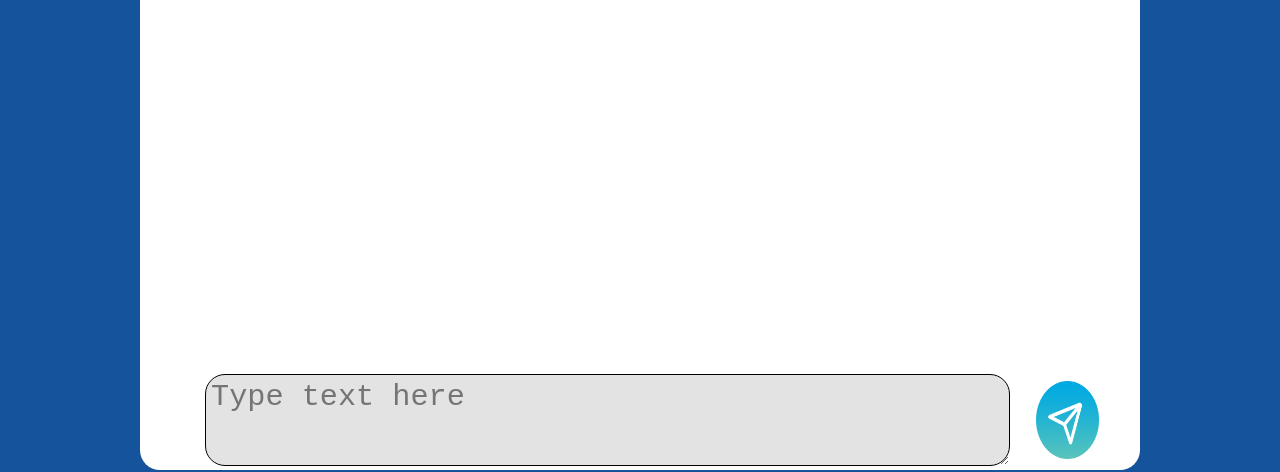
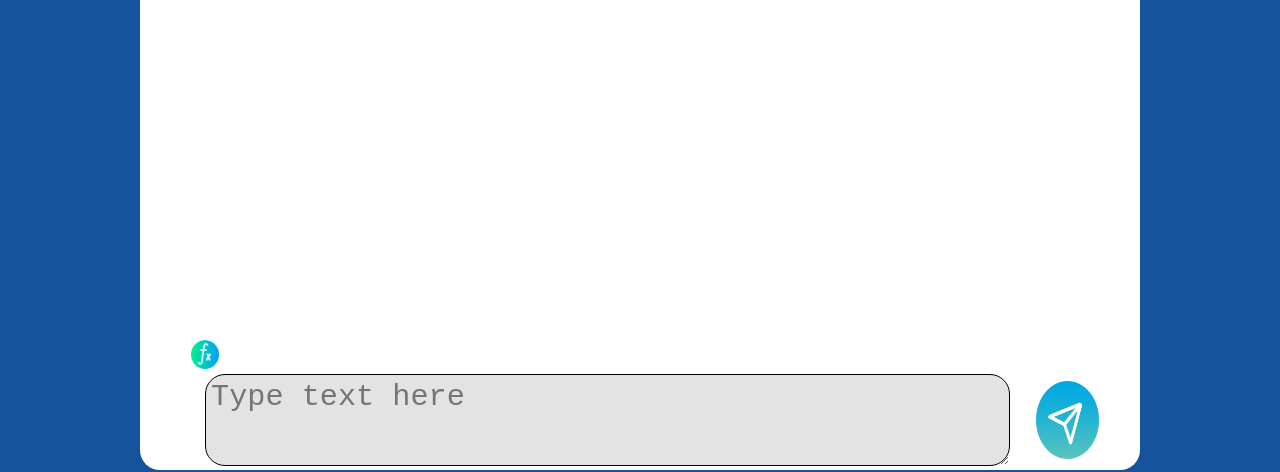
Before and after one commit to Jpatel1103/CS4485-Virtual-TA-, an Angular app: page / in a window 1280 px wide. Both pictures are taken after a click on the button 1190 px from the left and 740 px from the top of the page. Shown: the part 230-702 px from the top of the page. Built offline with nearby package versions, Linux system fonts and the light colour scheme.

Commit message:
commit on 'master'

```diff
--- a/src/app/app.component.css
+++ b/src/app/app.component.css
@@ -25,13 +25,6 @@
     overflow: hidden;
 
   }
-  /*.list-messages{
-    margin-top: 10px;
-    height: 350px;
-    position: relative;
-    overflow-y: auto;
-  }*/
-
   .upper-border{
     border-radius:15px 15px 0px 0px;
     padding: 20px;
@@ -135,23 +128,24 @@
     top: 340px;
   }
 
-.dropup
-{
-  display: none;
-  position: absolute;
-  bottom: 50px;
-  background-color: #f1f1f1;
-  min-width: 160px;
+  .dropup
+  {
+  display: hidden;
+  position:absolute;
+  min-width: 100px;
+  background-color: #efefef;
+  margin-left: 30px;
   box-shadow: 0px 8px 16px 0px rgba(0,0,0,0.2);
   z-index: 1;
-}
+  }
 
   .eqclick
   {
-      background-color: black;
       border: none;
+      background-color: white;
       width: 30px;
       height: 30px;
+      padding: 0px;
       position: absolute;
       border-radius: 50%;
       bottom: 0px;
@@ -160,17 +154,13 @@
       cursor:pointer;
   }
 
-  .eqclick:hover .dropup{
-    display:block;
-  }
    .eqclick img
    {
-       width: 100%;
-       height: 100%;
+    position: relative;
+       width: 95%;
+       height: 95%;
    }
-   .whole:hover .dropup {
-    display: block;
-  }
+
   .dropup a
   {
   color: black;
@@ -179,16 +169,16 @@
   display: block;
   }
   .whole {
-    display:flex;
+    display:inline-block;
     align-items: center;
     padding-left: 0px;
-    width:100%;
-    height:30px;
+    width:20%;
+    height:50%;
     margin-left: 0px;
+    vertical-align: top;
     overflow: hidden;
     position: absolute;
     bottom: 100px;
-    background-color: blue;
   }
   .dropup a:hover
   {
--- a/src/app/app.component.html
+++ b/src/app/app.component.html
@@ -13,12 +13,12 @@
                 <div class="message">
                     <div class="client-chat">Hi!</div>
                 </div>
-            </div>
+            </div>-->
           <div class="whole">
-              <button class="eqclick">
-                <img src="../assets/image/notation.png">
+              <button (click)="dropup = !dropup" class="eqclick">
+                <img src="../assets/image/formula.png">
                 </button>
-                <div class="dropup">
+                <div *ngIf= "dropup"class="dropup">
                 <button id="btn1" (click)="const()" style="border: none;">
                 <a href="#" id="constant"> O(1) </a><br>
                 </button><br>
@@ -42,7 +42,7 @@
             </button><br>
             </div>
               </div>
-            <form (ngSubmit) ="handleUserMessage(message)" id="send" class="chat-input" autocomplete="off">
+           <!---- <form (ngSubmit) ="handleUserMessage(message)" id="send" class="chat-input" autocomplete="off">
                 <input [(ngModel)]= "message" name="message" type="text" placeholder="Enter Message" />
                 <button (click) = "scrollToBottom()" type="submit" class="send-button">
                     <img src="../assets/image/send.png" alt="send-button">
--- a/src/app/app.component.ts
+++ b/src/app/app.component.ts
@@ -22,6 +22,7 @@ export class AppComponent implements OnInit {
   animated : boolean = false;
   message : string ="";
   loading : boolean = false;
+  dropup: boolean = false;
   @ViewChild('container') container!: ElementRef;
   sessionId = Math.random().toString(36).slice(-5);
 
@@ -89,7 +90,7 @@ export class AppComponent implements OnInit {
 
    scrollToBottom() {
     this.container.nativeElement.scrollTop = this.container.nativeElement.scrollHeight;
-}
+} */
 
 const ()
 {
@@ -125,5 +126,5 @@ const6 ()
 {
   var message1=document.getElementById("ms") as HTMLInputElement;
   message1.value="O(n!)";
-}*/
 }
+}
--- a/src/app/chat/chat.component.css
+++ b/src/app/chat/chat.component.css
@@ -1,6 +1,6 @@
 .list-messages{
     margin-top: 10px;
-    height: 350px;
+    height: 340px;
     position: relative;
     overflow-y: scroll;
   }
```
Also changed, not shown: src/assets/image/formula.png (added), 1 other file (tests, documents, lock files or other folders).
